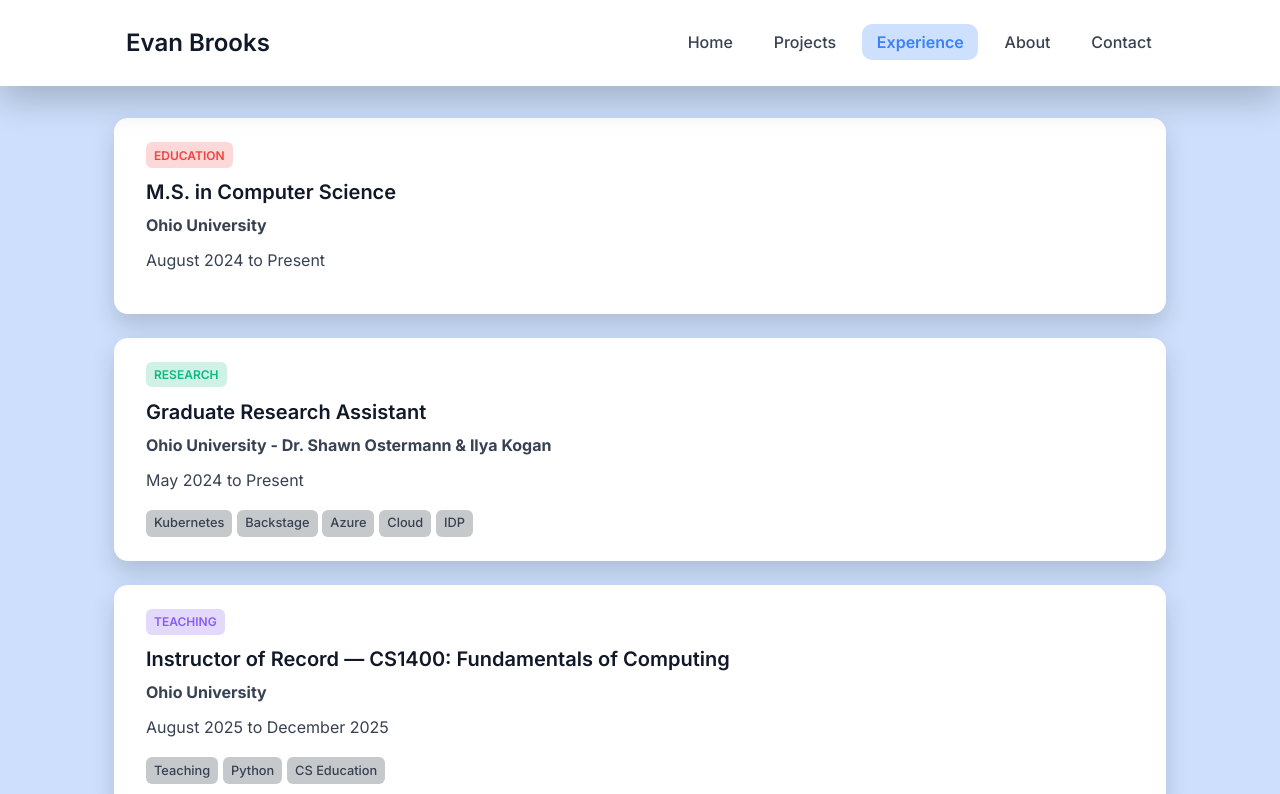
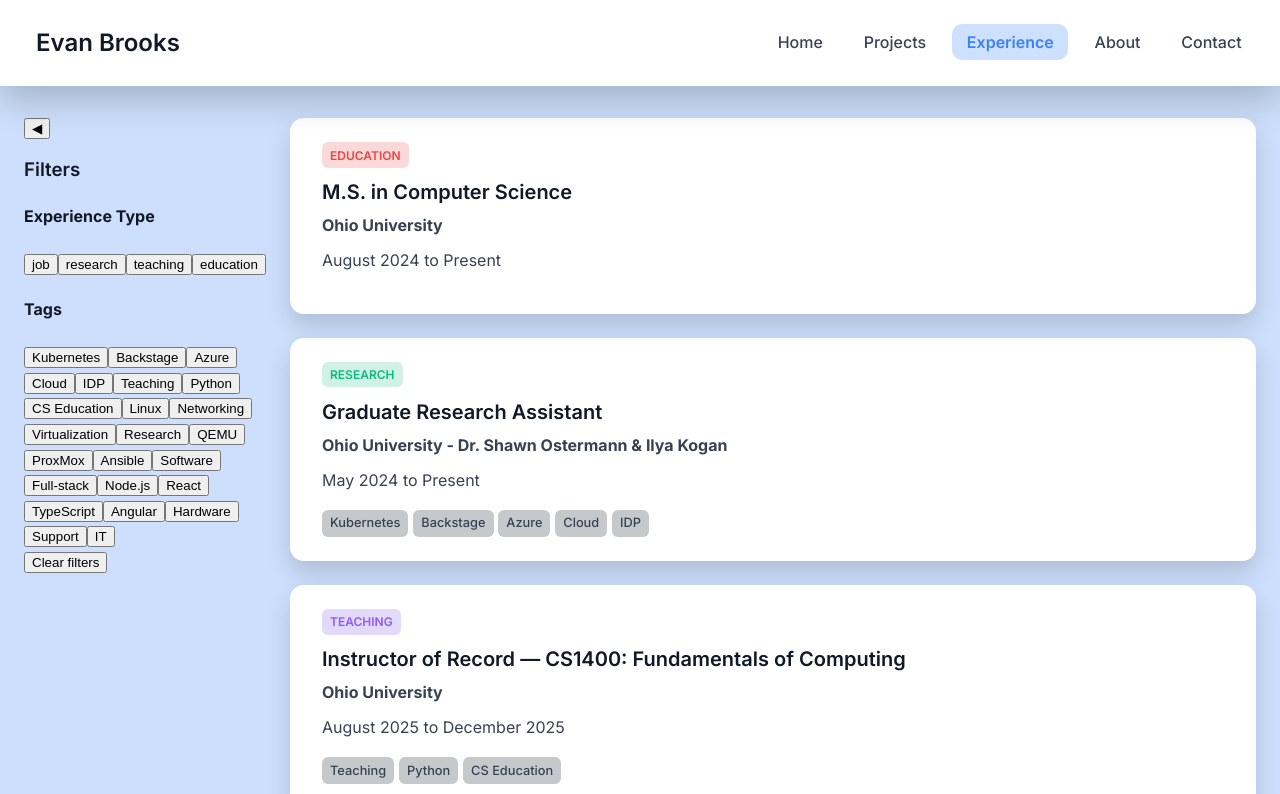
Before and after one commit to eb613819/personal-website, an Angular app: page /experience in a window 1280 px wide. Shown: the top 794 px of the page. Built offline with nearby package versions, Linux system fonts and the light colour scheme.

Commit message:
Add filter functionality

```diff
--- a/src/app/app.component.css
+++ b/src/app/app.component.css
@@ -9,7 +9,7 @@
 }
 
 .nav-container {
-  max-width: 1100px;
+  max-width: 2000px;
   margin: 0 auto;
   padding: 0.0rem 1.5rem;
   display: flex;
--- a/src/app/pages/experience/experience.component.html
+++ b/src/app/pages/experience/experience.component.html
@@ -1,5 +1,13 @@
-<div class="page">
-  <div *ngFor="let exp of experiences"
+<div class="page with-filter">
+  <app-filter-panel
+    [groups]="filterGroups"
+    [state]="filterState"
+    (stateChange)="filterState = $event"
+    (clear)="filterState = {}"
+  ></app-filter-panel>
+
+  <div class="content">
+    <div *ngFor="let exp of filteredExperiences"
         class="experience-card"
         [ngClass]="exp.type"
         (click)="toggleCard(exp)">
@@ -20,3 +28,4 @@
       </div>
     </div>
   </div>
+</div>
--- a/src/app/pages/experience/experience.component.ts
+++ b/src/app/pages/experience/experience.component.ts
@@ -1,11 +1,13 @@
 import { Component } from '@angular/core';
 import { CommonModule } from '@angular/common';
-import { experiences, Experience } from '../../data/experience';
+import { experiences, Experience, ExperienceType } from '../../data/experience';
+import { FilterGroup, FilterState } from '../../shared/filter-panel/filter.model';
+import { FilterPanelComponent } from '../../shared/filter-panel/filter-panel.component';
 
 @Component({
   selector: 'app-experience',
   standalone: true,
-  imports: [CommonModule],
+  imports: [CommonModule, FilterPanelComponent],
   templateUrl: './experience.component.html',
   styleUrl: './experience.component.css'
 })
@@ -33,4 +35,43 @@
   isExpanded(exp: Experience): boolean {
     return this.expandedCards.has(exp);
   }
+
+  //Filter logic
+  filterState: FilterState = {};
+
+  filterGroups: FilterGroup[] = [
+    {
+      key: 'type',
+      label: 'Experience Type',
+      multi: true,
+      options: (['job', 'research', 'teaching', 'education'] as ExperienceType[])
+        .map((t: ExperienceType) => ({
+          label: t,
+          value: t
+        }))
+    },
+    {
+      key: 'tags',
+      label: 'Tags',
+      multi: true,
+      options: Array.from(
+        new Set(experiences.flatMap(e => e.tags ?? []))
+      ).map((t: string) => ({
+        label: t,
+        value: t
+      }))
+    }
+  ];
+
+  get filteredExperiences(): Experience[] {
+    return this.experiences.filter(exp => {
+      const types = this.filterState['type'] as ExperienceType[] | undefined;
+      const tags = this.filterState['tags'] as string[] | undefined;
+
+      if (types?.length && !types.includes(exp.type)) return false;
+      if (tags?.length && !tags.some(t => exp.tags?.includes(t))) return false;
+
+      return true;
+    });
+  }
 }
--- a/src/app/pages/projects/projects.component.html
+++ b/src/app/pages/projects/projects.component.html
@@ -1,7 +1,15 @@
-<div class="page">
+<div class="page with-filter">
+  <app-filter-panel
+    [groups]="filterGroups"
+    [state]="filterState"
+    (stateChange)="filterState = $event"
+    (clear)="filterState = {}"
+  ></app-filter-panel>
+
+  <div class="content">
     <div class="projects-grid">
       <div
-      *ngFor="let proj of projects"
+        *ngFor="let proj of filteredProjects"
         class="project-card"
         [ngClass]="{ expanded: isExpanded(proj) }"
         (click)="toggleCard(proj)"
@@ -105,3 +113,4 @@
       </div>
     </div>
   </div>
+</div>
--- a/src/app/pages/projects/projects.component.ts
+++ b/src/app/pages/projects/projects.component.ts
@@ -1,11 +1,13 @@
 import { Component } from '@angular/core';
 import { CommonModule } from '@angular/common';
-import { projects, Project } from '../../data/project';
+import { projects, Project, ProjectStatus, ProjectType } from '../../data/project';
+import { FilterGroup, FilterState } from '../../shared/filter-panel/filter.model';
+import { FilterPanelComponent } from '../../shared/filter-panel/filter-panel.component';
 
 @Component({
   selector: 'app-projects',
   standalone: true,
-  imports: [CommonModule],
+  imports: [CommonModule, FilterPanelComponent],
   templateUrl: './projects.component.html',
   styleUrl: './projects.component.css'
 })
@@ -51,4 +53,53 @@
   getTypeClass(type: string): string {
     return 'type-' + type.toLowerCase().replace(/[\s]/g, '').replace(/[\s\/]/g, '-');
   }
+
+  //Filter logic
+  filterState: FilterState = {};
+
+  filterGroups: FilterGroup[] = [
+    {
+      key: 'types',
+      label: 'Project Type',
+      multi: true,
+      options: Array.from(
+        new Set(projects.flatMap((p: Project) => p.types))
+      ).map((t: ProjectType) => ({
+        label: t,
+        value: t
+      }))
+    },
+    {
+      key: 'status',
+      label: 'Status',
+      multi: true,
+      options: (['Completed', 'In Progress', 'Not Started'] as ProjectStatus[])
+        .map((s: ProjectStatus) => ({
+          label: s,
+          value: s
+        }))
+    },
+    {
+      key: 'tags',
+      label: 'Tags',
+      multi: true,
+      options: Array.from(
+        new Set(projects.flatMap(p => p.tags ?? []))
+      ).map(t => ({ label: t, value: t }))
+    }
+  ];
+
+  get filteredProjects(): Project[] {
+    return this.projects.filter(p => {
+      const types = this.filterState['types'] as ProjectType[] | undefined;
+      const status = this.filterState['status'] as ProjectStatus[] | undefined;
+      const tags = this.filterState['tags'] as string[] | undefined;
+
+      if (types?.length && !types.some(t => p.types.includes(t))) return false;
+      if (status?.length && !status.includes(p.status)) return false;
+      if (tags?.length && !tags.some(t => p.tags?.includes(t))) return false;
+
+      return true;
+    });
+  }
 }
--- /dev/null
+++ b/src/app/shared/filter-panel/filter-panel.component.html
@@ -0,0 +1,26 @@
+<aside class="filter-panel" [class.collapsed]="collapsed">
+  <button class="collapse-btn" (click)="collapsed = !collapsed">
+    {{ collapsed ? '▶' : '◀' }}
+  </button>
+  <div *ngIf="!collapsed" class="filters">
+    <h3>Filters</h3>
+
+    <div *ngFor="let group of groups" class="filter-group">
+        <h4>{{ group.label }}</h4>
+
+        <button
+        *ngFor="let opt of group.options"
+        type="button"
+        class="filter-chip"
+        [class.active]="isSelected(group.key, opt.value)"
+        (click)="toggle(group.key, opt.value)"
+        >
+        {{ opt.label }}
+        </button>
+    </div>
+
+    <button class="clear-btn" (click)="clear.emit()">
+        Clear filters
+    </button>
+  </div>
+</aside>
--- /dev/null
+++ b/src/app/shared/filter-panel/filter-panel.component.ts
@@ -0,0 +1,37 @@
+import { Component, EventEmitter, Input, Output } from '@angular/core';
+import { CommonModule } from '@angular/common';
+import { FilterGroup, FilterState } from './filter.model';
+
+@Component({
+  selector: 'app-filter-panel',
+  standalone: true,
+  imports: [CommonModule],
+  templateUrl: './filter-panel.component.html',
+  styleUrl: './filter-panel.component.css'
+})
+export class FilterPanelComponent {
+  @Input() groups: FilterGroup[] = [];
+  @Input() state: FilterState = {};
+
+  @Output() stateChange = new EventEmitter<FilterState>();
+  @Output() clear = new EventEmitter<void>();
+
+  collapsed = false;
+
+  toggle(groupKey: string, value: string) {
+    const current: string[] = this.state[groupKey] ?? [];
+
+    const updated: string[] = current.includes(value)
+      ? current.filter((v: string) => v !== value)
+      : [...current, value];
+
+    this.stateChange.emit({
+      ...this.state,
+      [groupKey]: updated
+    });
+  }
+
+  isSelected(groupKey: string, value: string): boolean {
+    return this.state[groupKey]?.includes(value) ?? false;
+  }
+}
--- /dev/null
+++ b/src/app/shared/filter-panel/filter.model.ts
@@ -0,0 +1,15 @@
+export interface FilterOption {
+  label: string;
+  value: string;
+}
+
+export interface FilterGroup {
+  key: string;          // e.g. 'types', 'tags', 'status'
+  label: string;        // e.g. 'Project Type'
+  options: FilterOption[];
+  multi: boolean;
+}
+
+export type FilterState = {
+  [key: string]: string[];
+};
--- a/src/styles.css
+++ b/src/styles.css
@@ -64,9 +64,32 @@
 }
 
 .page {
-  max-width: 1100px;
+  max-width: 2000px;
   margin: 0 auto;
   padding: 2rem 1.5rem;
+}
+
+.page.with-filter {
+  display: flex;
+  gap: 1rem;
+}
+
+.filter-panel {
+  width: 250px;
+  flex-shrink: 0;
+}
+
+.content {
+  flex: 1;
+}
+
+.filter-panel.collapsed {
+  width: 40px;
+}
+
+.filter-panel .collapse-btn {
+  display: block;
+  margin-bottom: 1rem;
 }
 
 router-outlet + * {
```
Also changed, not shown: src/app/shared/filter-panel/filter-panel.component.css (added), 1 other file (tests, documents, lock files or other folders). Lines whose indentation alone changed are shown as unchanged.
